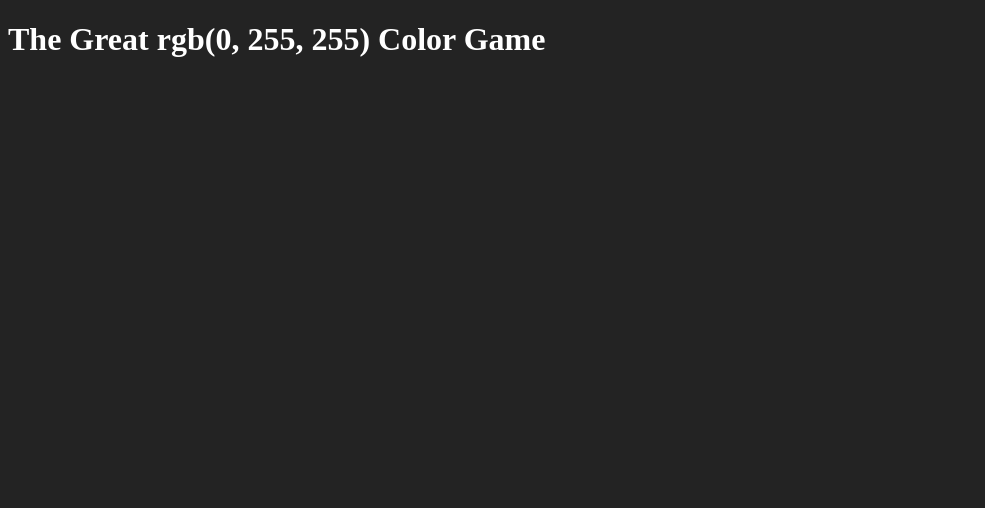
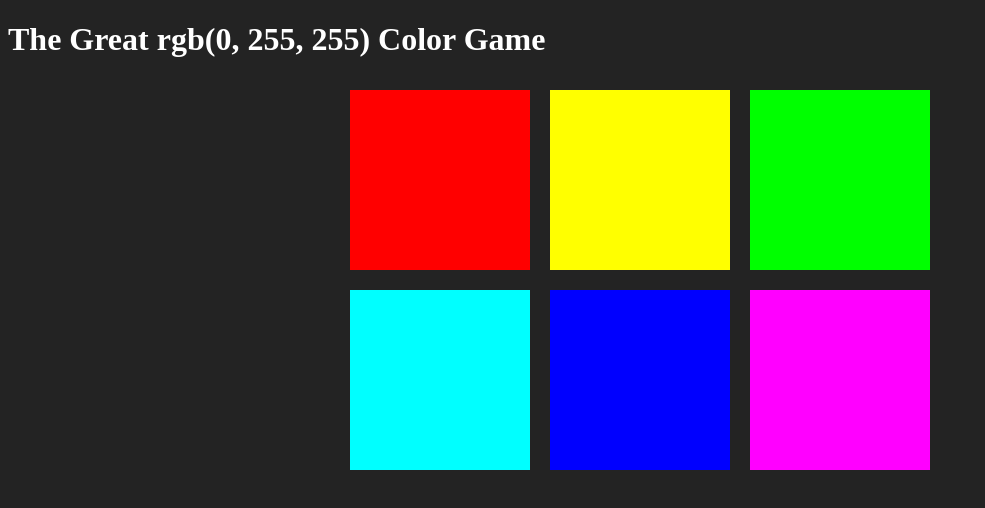
Before and after one commit to mchedlish/colorGame, a plain HTML site: page index.html in a window 1280 px wide. Shown: the whole page, without its empty margins (0-985 px from the left). Drawn offline with Linux system fonts and the light colour scheme.

Commit message:
mitsake corrected

```diff
--- a/colorGame.css
+++ b/colorGame.css
@@ -1,7 +1,7 @@
 body {
 background-color: #232323;
 }
-.squere {
+.square {
 width: 30%;
 background: purple;
     padding-bottom: 30%;
--- a/colorGame.js
+++ b/colorGame.js
@@ -16,14 +16,16 @@ var squares = document.querySelectorAll(".square");
 colorDisplay.textContent=pickedColor;
 
 
-for (var i=0; i<squares.length;i++){
+for (var i=0; i<squares.length; i++){
 squares[i].style.backgroundColor=colors[i];
 squares[i].addEventListener("click", function(){
 var clickedColor = this.style.backgroundColor;
 if (clickedColor===pickedColor){
 alert("Correct");
 }
-    else {alert("Wrong");}
+    else {alert("Wrong");
+
+         }
 
 });
 }
```
